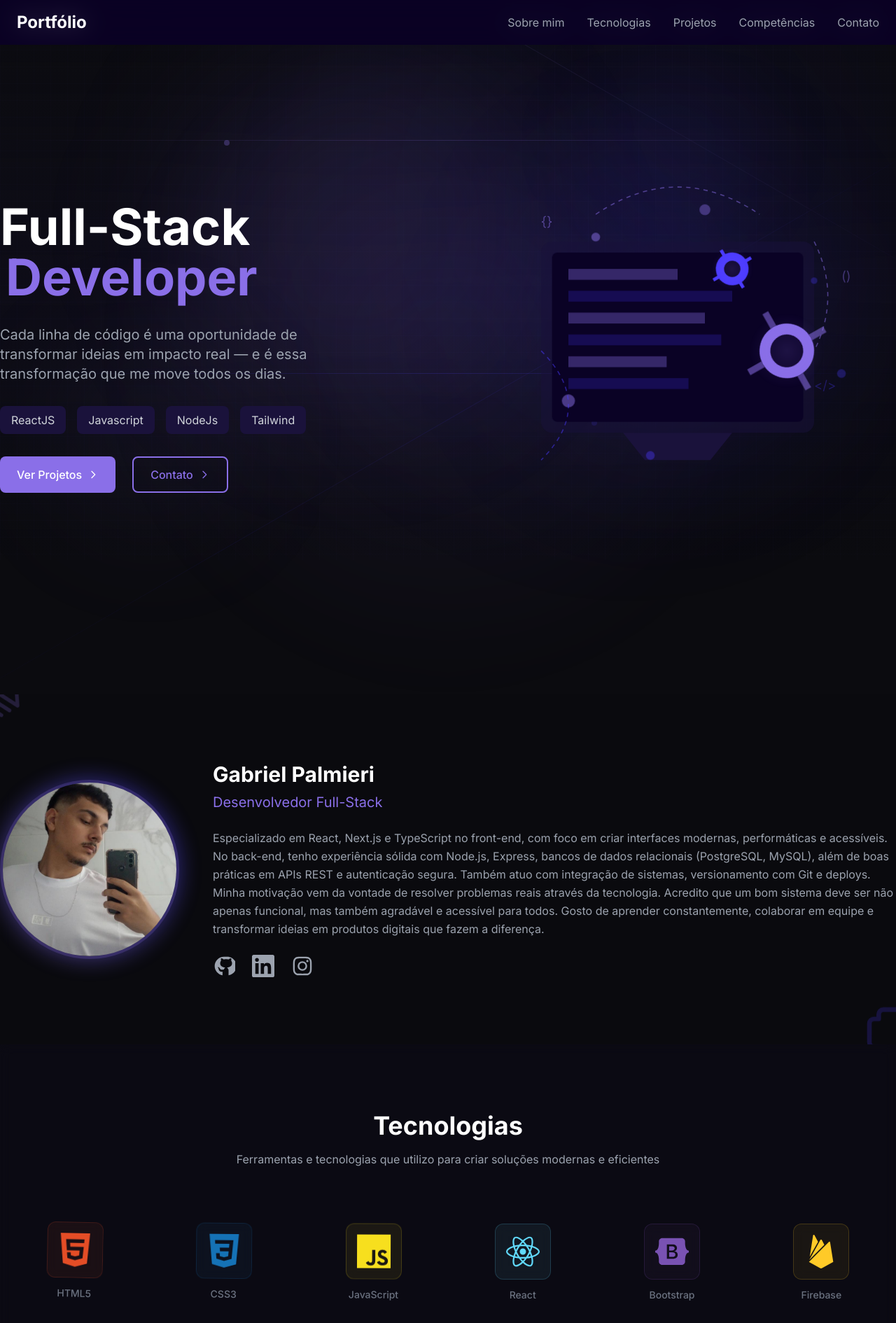
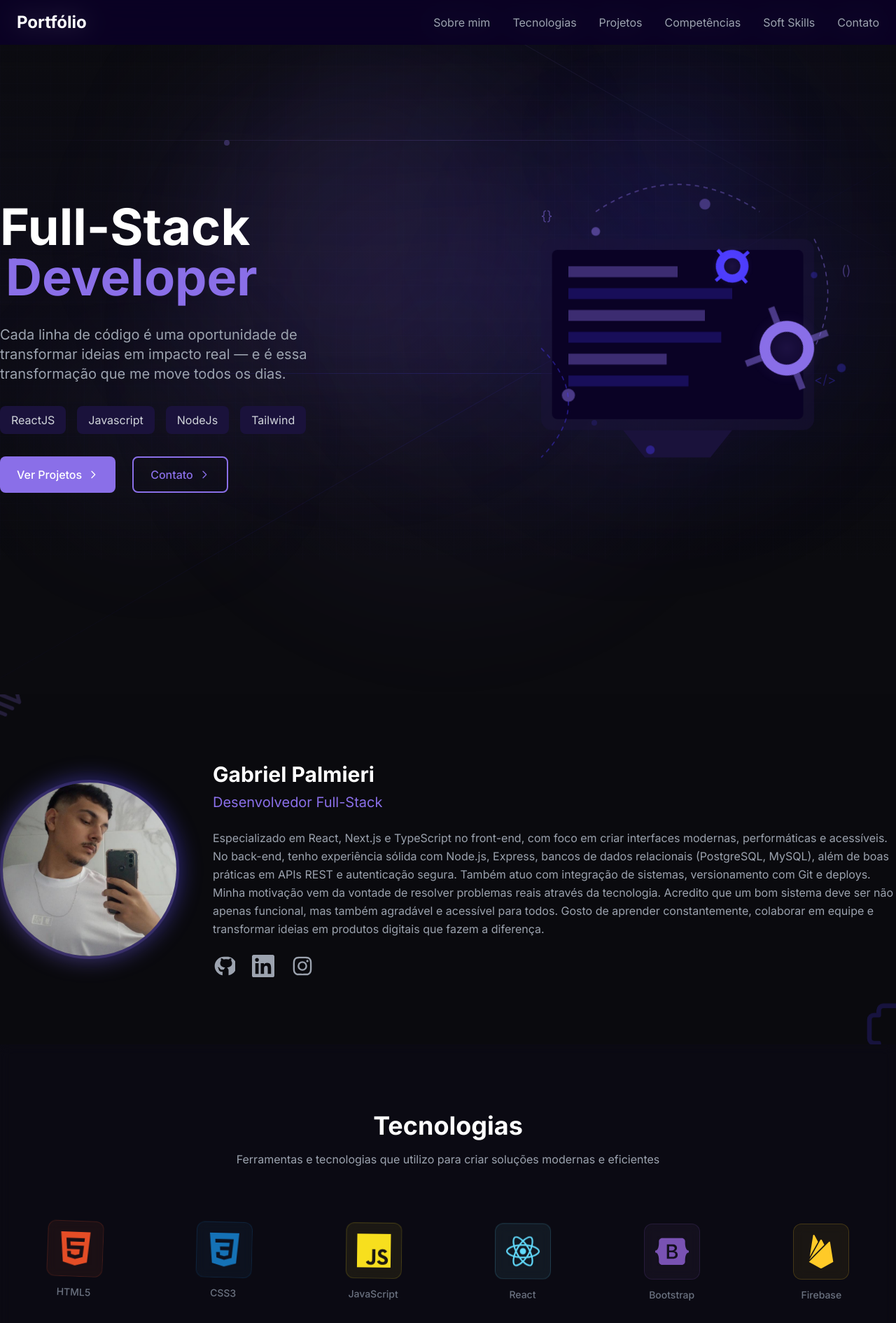
Before and after one commit to Gabriel-Palmieri/Gabriel_Palmieri, a Next.js app: page / in a window 1280 px wide. Shown: the top 1890 px of the page at 70% size. Built offline with nearby package versions, Linux system fonts and the light colour scheme.

Commit message:
implementando softskills

```diff
--- a/app/components/Navbar.tsx
+++ b/app/components/Navbar.tsx
@@ -39,6 +39,12 @@ export function Navbar() {
               Competências
             </Link>
             <Link
+              href="#softskills"
+              className="text-gray-400 hover:text-[#8A6FE8] transition-colors"
+            >
+              Soft Skills
+            </Link>
+            <Link
               href="#contact"
               className="text-gray-400 hover:text-[#8A6FE8] transition-colors"
             >
--- /dev/null
+++ b/app/components/SoftSkills.tsx
@@ -0,0 +1,149 @@
+import React, { ReactNode } from 'react';
+import { motion } from 'framer-motion';
+
+interface Skill {
+  name: string;
+  description: string;
+  icon: ReactNode;
+}
+
+const softSkills: Skill[] = [
+  {
+    name: "Comunicação Efetiva",
+    description: "Capacidade de expressar ideias de forma clara e objetiva, facilitando o trabalho em equipe e a interação com clientes.",
+    icon: (
+      <svg xmlns="http://www.w3.org/2000/svg" className="w-6 h-6" viewBox="0 0 24 24" fill="none" stroke="currentColor" strokeWidth="2" strokeLinecap="round" strokeLinejoin="round">
+        <path d="M21 11.5a8.38 8.38 0 0 1-.9 3.8 8.5 8.5 0 0 1-7.6 4.7 8.38 8.38 0 0 1-3.8-.9L3 21l1.9-5.7a8.38 8.38 0 0 1-.9-3.8 8.5 8.5 0 0 1 4.7-7.6 8.38 8.38 0 0 1 3.8-.9h.5a8.48 8.48 0 0 1 8 8v.5z"/>
+      </svg>
+    )
+  },
+  {
+    name: "Resolução de Problemas",
+    description: "Habilidade em analisar situações complexas e encontrar soluções criativas e eficientes.",
+    icon: (
+      <svg xmlns="http://www.w3.org/2000/svg" className="w-6 h-6" viewBox="0 0 24 24" fill="none" stroke="currentColor" strokeWidth="2" strokeLinecap="round" strokeLinejoin="round">
+        <path d="M14.7 6.3a1 1 0 0 0 0 1.4l1.6 1.6a1 1 0 0 0 1.4 0l3.77-3.77a6 6 0 0 1-7.94 7.94l-6.91 6.91a2.12 2.12 0 0 1-3-3l6.91-6.91a6 6 0 0 1 7.94-7.94l-3.76 3.76z"/>
+      </svg>
+    )
+  },
+  {
+    name: "Trabalho em Equipe",
+    description: "Experiência em colaborar efetivamente com diferentes perfis de profissionais, contribuindo para o sucesso do grupo.",
+    icon: (
+      <svg xmlns="http://www.w3.org/2000/svg" className="w-6 h-6" viewBox="0 0 24 24" fill="none" stroke="currentColor" strokeWidth="2" strokeLinecap="round" strokeLinejoin="round">
+        <path d="M17 21v-2a4 4 0 0 0-4-4H5a4 4 0 0 0-4 4v2"/>
+        <circle cx="9" cy="7" r="4"/>
+        <path d="M23 21v-2a4 4 0 0 0-3-3.87"/>
+        <path d="M16 3.13a4 4 0 0 1 0 7.75"/>
+      </svg>
+    )
+  },
+  {
+    name: "Adaptabilidade",
+    description: "Flexibilidade para lidar com mudanças e capacidade de aprender rapidamente novas tecnologias e metodologias.",
+    icon: (
+      <svg xmlns="http://www.w3.org/2000/svg" className="w-6 h-6" viewBox="0 0 24 24" fill="none" stroke="currentColor" strokeWidth="2" strokeLinecap="round" strokeLinejoin="round">
+        <path d="M21 2v6h-6"/>
+        <path d="M3 12a9 9 0 0 1 15-6.7L21 8"/>
+        <path d="M3 22v-6h6"/>
+        <path d="M21 12a9 9 0 0 1-15 6.7L3 16"/>
+      </svg>
+    )
+  },
+  {
+    name: "Gestão do Tempo",
+    description: "Organização e priorização eficiente de tarefas, cumprindo prazos e mantendo alta produtividade.",
+    icon: (
+      <svg xmlns="http://www.w3.org/2000/svg" className="w-6 h-6" viewBox="0 0 24 24" fill="none" stroke="currentColor" strokeWidth="2" strokeLinecap="round" strokeLinejoin="round">
+        <circle cx="12" cy="12" r="10"/>
+        <polyline points="12 6 12 12 16 14"/>
+      </svg>
+    )
+  },
+  {
+    name: "Pensamento Crítico",
+    description: "Capacidade de avaliar situações de diferentes perspectivas e tomar decisões fundamentadas.",
+    icon: (
+      <svg xmlns="http://www.w3.org/2000/svg" className="w-6 h-6" viewBox="0 0 24 24" fill="none" stroke="currentColor" strokeWidth="2" strokeLinecap="round" strokeLinejoin="round">
+        <polygon points="12 2 2 7 12 12 22 7 12 2"/>
+        <polyline points="2 17 12 22 22 17"/>
+        <polyline points="2 12 12 17 22 12"/>
+      </svg>
+    )
+  }
+];
+
+const containerVariants = {
+  hidden: { opacity: 0 },
+  visible: {
+    opacity: 1,
+    transition: {
+      staggerChildren: 0.2
+    }
+  }
+};
+
+const itemVariants = {
+  hidden: { y: 20, opacity: 0 },
+  visible: {
+    y: 0,
+    opacity: 1,
+    transition: {
+      duration: 0.5
+    }
+  }
+};
+
+export default function SoftSkills() {
+  return (
+    <section className="py-16 bg-[#1a123b]/20">
+      <div className="max-w-6xl mx-auto px-4">
+        <motion.div
+          initial={{ opacity: 0, y: -20 }}
+          whileInView={{ opacity: 1, y: 0 }}
+          viewport={{ once: false, amount: 0.3 }}
+          transition={{ duration: 0.5 }}
+          className="text-center mb-12"
+        >
+          <h2 className="text-3xl md:text-4xl font-bold text-white mb-4">
+            Soft Skills
+          </h2>
+          <p className="text-gray-400 max-w-2xl mx-auto">
+            Habilidades interpessoais que me permitem trabalhar de forma eficiente e colaborativa
+          </p>
+        </motion.div>
+
+        <motion.div
+          variants={containerVariants}
+          initial="hidden"
+          whileInView="visible"
+          viewport={{ once: false, amount: 0.3 }}
+          className="grid grid-cols-1 md:grid-cols-2 lg:grid-cols-3 gap-6"
+        >
+          {softSkills.map((skill, index) => (
+            <motion.div
+              key={index}
+              variants={itemVariants}
+              whileHover={{ scale: 1.02 }}
+              className="bg-[#1a123b]/40 border border-[#8A6FE8]/20 rounded-lg p-6 hover:border-[#8A6FE8]/40 transition-all duration-300"
+            >
+              <div className="flex items-start space-x-4">
+                <div className="flex-shrink-0 w-12 h-12 bg-[#8A6FE8]/10 rounded-lg flex items-center justify-center border border-[#8A6FE8]/20">
+                  {skill.icon}
+                </div>
+                <div>
+                  <h3 className="text-xl font-semibold text-white mb-2">
+                    {skill.name}
+                  </h3>
+                  <p className="text-gray-400 text-sm">
+                    {skill.description}
+                  </p>
+                </div>
+              </div>
+            </motion.div>
+          ))}
+        </motion.div>
+      </div>
+    </section>
+  );
+}
--- a/app/page.tsx
+++ b/app/page.tsx
@@ -10,6 +10,7 @@ import { Navbar } from './components/Navbar';
 import { motion } from 'framer-motion';
 import ContactForm from './components/ContactForm';
 import Footer from './components/Footer';
+import SoftSkills from './components/SoftSkills';
 
 export default function Home() {
   const [mounted, setMounted] = useState(false);
@@ -305,6 +306,14 @@ export default function Home() {
         </div>
       </section>
 
+        {/* Soft Skills Section */}
+        <section id="softskills" className="py-20 px-8 bg-[#0B0B0F]/50 backdrop-blur-sm">
+          <div className="container mx-auto">
+            <h2 className="text-3xl font-bold text-center mb-16">Soft Skills</h2>
+            <SoftSkills />
+        </div>
+      </section>
+
         {/* Projects Section com fundo especial */}
         <section id="projects" className="relative py-20 px-4 sm:px-8">
           <div className="absolute inset-0 bg-gradient-to-b from-[#1a123b]/20 to-transparent" />
```
